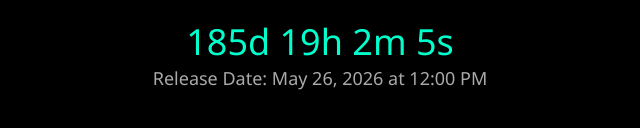
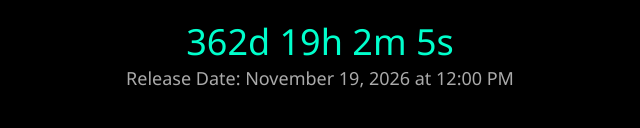
Before and after one commit to noatuh/gta-six-countdown, a plain HTML site: page index.html in a window 1280 px wide. Shown: the part 208-336 px from the top of the page, without its empty margins (320-960 px from the left). Drawn offline with Linux system fonts and the light colour scheme.

Commit message:
updated gta 6 release date

```diff
--- a/index.html
+++ b/index.html
@@ -28,10 +28,10 @@
 <body>
   <h1>Countdown to GTA 6</h1>
   <div id="countdown"></div>
-  <div class="label">Release Date: May 26, 2026 at 12:00 PM</div>
+  <div class="label">Release Date: November 19, 2026 at 12:00 PM</div>
 
   <script>
-    const releaseDate = new Date("May 26, 2026 12:00:00").getTime();
+    const releaseDate = new Date("November 19, 2026 12:00:00").getTime();
 
     const countdownElement = document.getElementById("countdown");
 
```
